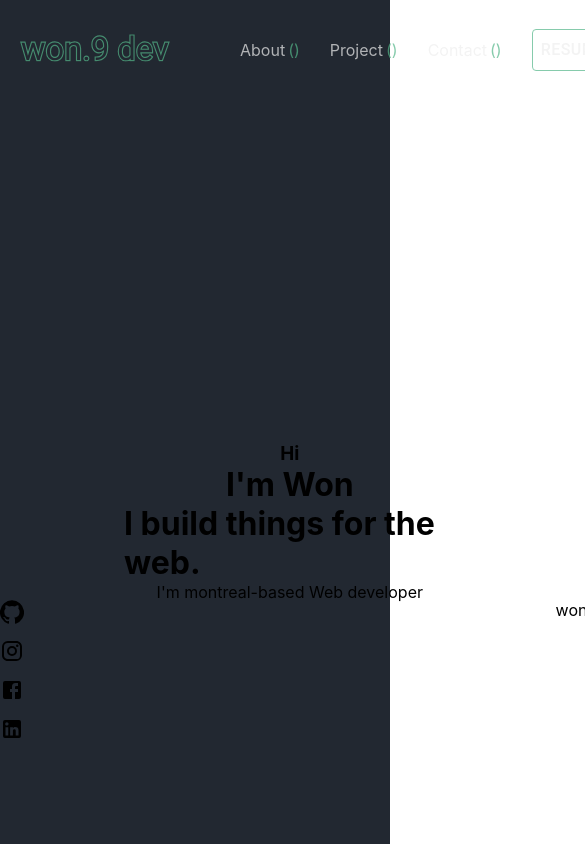
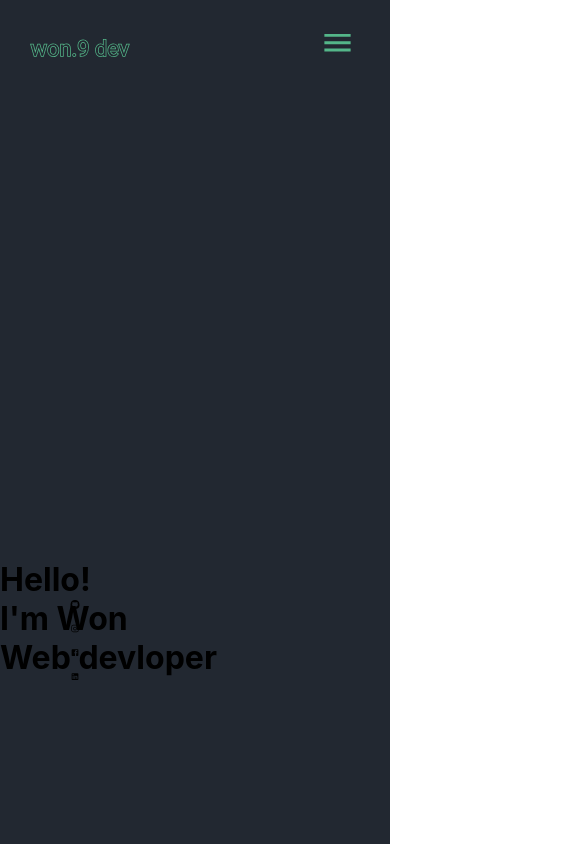
Before and after one commit to wonho-jung/Portfolio, a React (Create React App) app: page / in a window 390 px wide. Shown: the top 844 px of the page, 585 px wide, since content can reach past the window. Built offline with nearby package versions, Linux system fonts and the light colour scheme.

Commit message:
reponsive design with phone menu

```diff
--- a/src/App.js
+++ b/src/App.js
@@ -20,22 +20,16 @@ function App() {
       {loading ? (
         <Loading />
       ) : (
-        <Router>
         <>
           <AppContainer>
             <Header />
             <AppBodyContainer>
               <LeftSidebar />
-                <Switch>
-                  <Route path="/">
               <Body />
-                  </Route>
-                </Switch>
               <RightSidebar />
             </AppBodyContainer>
           </AppContainer>
         </>
-        </Router>
       )}
     </>
   );
@@ -48,4 +42,7 @@ const AppContainer = styled.div`
 `;
 const AppBodyContainer = styled.div`
   display: flex;
+  @media (min-width: 320px) and (max-width: 480px) {
+    display: grid;
+  }
 `;
--- a/src/components/Body.js
+++ b/src/components/Body.js
@@ -26,7 +26,9 @@ const BodyContainer = styled.div`
   /* display: flex;
   flex-direction: column;
   justify-content: center; */
-  padding-left: 100px;
-  padding-right: 100px;
+  padding: 0 100px;
   margin: 0px auto !important;
+  @media (min-width: 320px) and (max-width: 480px) {
+    padding: 0;
+  }
 `;
--- a/src/components/Header.js
+++ b/src/components/Header.js
@@ -1,8 +1,12 @@
 import { Button } from "@material-ui/core";
-import React from "react";
+import React, { useState } from "react";
 import styled from "styled-components";
-
+import MenuIcon from "@material-ui/icons/Menu";
+import CloseIcon from "@material-ui/icons/Close";
 function Header() {
+  const [click, setClick] = useState(false);
+  const handleClick = () => setClick(!click);
+  const closeMobileMenu = () => setClick(false);
   return (
     <HeaderContainer>
       <HeaderLeft>
@@ -84,26 +88,35 @@ function Header() {
         </svg>
       </HeaderLeft>
       <HeaderRight>
-        <ul>
+        <div className="menu-icon" onClick={handleClick}>
+          {click ? (
+            <CloseIcon fontSize="large" />
+          ) : (
+            <MenuIcon fontSize="large" />
+          )}
+        </div>
+        <ul className={click ? "nav-menu active" : "nav-menu"}>
           <li>
-            <a href="/#about">
+            <a href="/#about" onClick={closeMobileMenu}>
               About<span>()</span>
             </a>
           </li>
           <li>
-            <a href="/#project">
+            <a href="/#project" onClick={closeMobileMenu}>
               Project<span>()</span>
             </a>
           </li>
 
           <li>
-            <a href="/#contact">
+            <a href="/#contact" onClick={closeMobileMenu}>
               Contact<span>()</span>
             </a>
           </li>
 
           <li>
-            <Button className="resumeBTN">Resume</Button>
+            <Button className="resumeBTN" onClick={closeMobileMenu}>
+              Resume
+            </Button>
           </li>
         </ul>
       </HeaderRight>
@@ -114,7 +127,7 @@ function Header() {
 export default Header;
 
 const HeaderContainer = styled.div`
-  padding: 0 20px;
+  padding: 0 30px;
   height: 100px;
   display: flex;
   justify-content: space-between;
@@ -122,14 +135,64 @@ const HeaderContainer = styled.div`
 `;
 const HeaderLeft = styled.div`
   .logo {
-    width: 150px;
+    width: 100px;
     opacity: 0.7;
     :hover {
       opacity: 1;
     }
   }
+  @media screen and (max-width: 960px) {
+    .logo {
+      opacity: 1;
+    }
+  }
 `;
 const HeaderRight = styled.div`
+  @media screen and (max-width: 960px) {
+    .menu-icon {
+      display: block !important;
+      position: absolute;
+      top: 0;
+      right: 0;
+      transform: translate(-100%, 60%);
+      font-size: 1.8rem;
+      cursor: pointer;
+      z-index: 999;
+    }
+    .nav-menu {
+      background-color: black;
+      display: flex;
+      flex-direction: column;
+      width: 50%;
+      height: 100vh;
+      position: absolute;
+      top: 0;
+      left: -100%;
+      opacity: 1;
+      transition: all 0.5s linear;
+      justify-content: center;
+      li {
+        padding-left: 0;
+        opacity: 1;
+        padding-bottom: 20px;
+      }
+    }
+
+    .nav-menu.active {
+      background: #242222;
+      top: 0;
+      left: 50%;
+      opacity: 1;
+      transition: all 0.5s linear;
+      z-index: 1;
+      li {
+        padding-left: 0;
+        opacity: 1;
+        padding-bottom: 20px;
+      }
+    }
+  }
+
   ul {
     display: flex;
     list-style: none;
@@ -153,7 +216,8 @@ const HeaderRight = styled.div`
     }
   }
   li > button {
-    font-size: 16px;
+    padding: 5px;
+    font-size: 12px;
     opacity: 0.7;
     margin: 0;
     color: #eeeeee;
@@ -163,6 +227,13 @@ const HeaderRight = styled.div`
       background-color: rgba(84, 182, 137, 0.3);
     }
   }
+  .menu-icon {
+    display: none;
+  }
+  .MuiSvgIcon-root {
+    color: #54b689;
+    opacity: 1;
+  }
 `;
 
 // color: #00adb5;
--- a/src/components/Home.js
+++ b/src/components/Home.js
@@ -4,10 +4,9 @@ import styled from "styled-components";
 function Home() {
   return (
     <HomeContainer>
-      <h3>Hi</h3>
+      <h1>Hello!</h1>
       <h1>I'm Won</h1>
-      <h1>I build things for the web.</h1>
-      <p>I'm montreal-based Web developer</p>
+      <h1>Web devloper</h1>
     </HomeContainer>
   );
 }
@@ -15,9 +14,13 @@ function Home() {
 export default Home;
 
 const HomeContainer = styled.div`
-  min-height: 100vh;
   display: flex;
   flex-direction: column;
-  align-items: center;
   justify-content: center;
+  height: 100vh;
+  @media (min-width: 320px) and (max-width: 480px) {
+    h1 {
+      font-size: 2em;
+    }
+  }
 `;
--- a/src/components/LeftSidebar.js
+++ b/src/components/LeftSidebar.js
@@ -23,7 +23,6 @@ const LeftSidebarContainer = styled.div`
   position: sticky;
   top: 600px;
   height: fit-content;
-
   flex: 0.1;
   display: flex;
   justify-content: center;
--- a/src/components/RightSidebar.js
+++ b/src/components/RightSidebar.js
@@ -3,17 +3,23 @@ import styled from "styled-components";
 
 function RightSidebar() {
   return (
-    <RightSidebarContainer>won9.developer@gmail.com</RightSidebarContainer>
+    <RightSidebarContainer>
+      <p>won9.developer@gmail.com</p>
+    </RightSidebarContainer>
   );
 }
 
 export default RightSidebar;
 
 const RightSidebarContainer = styled.div`
+  /* padding: 0 20px; */
   position: sticky;
   top: 600px;
   height: fit-content;
   flex: 0.1;
   display: flex;
   justify-content: center;
+  align-items: center;
+  max-width: 150px;
+  writing-mode: vertical-rl;
 `;
--- a/src/index.css
+++ b/src/index.css
@@ -1,5 +1,7 @@
 * {
   margin: 0;
+  padding: 0;
+  box-sizing: border-box;
 }
 body {
   margin: 0;
```
Lines whose indentation alone changed are shown as unchanged.
